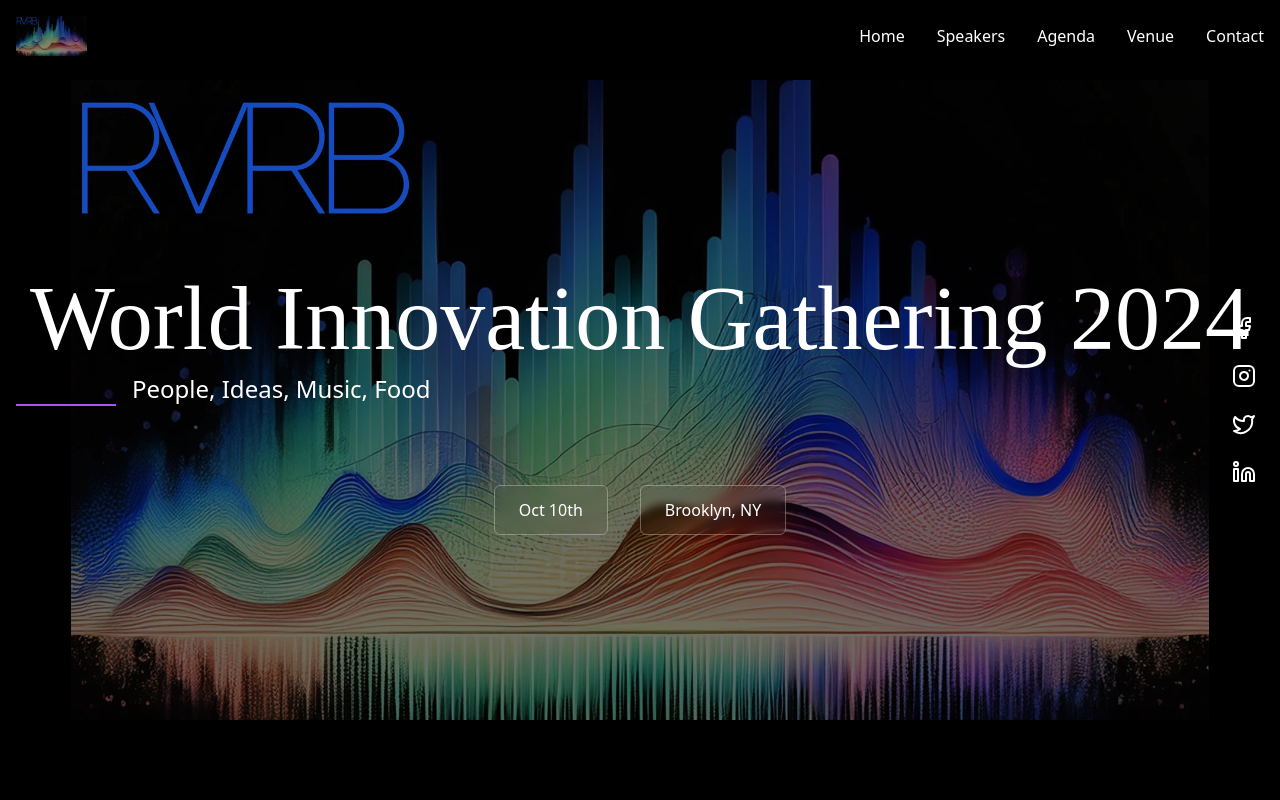
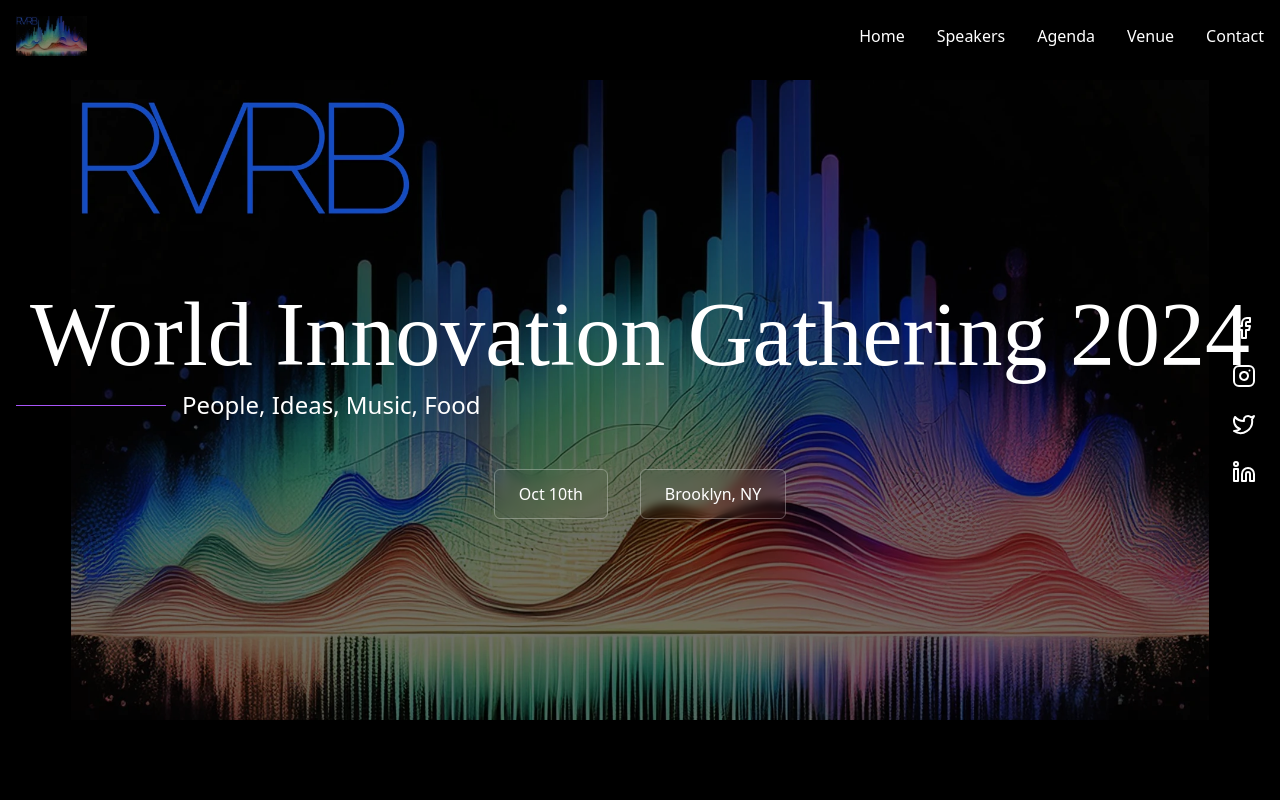
Before and after one commit to TheConstructorsBand/RVRB, a React (Vite) app: page / in a window 1280 px wide. Shown: the top 800 px of the page. Built offline with nearby package versions, Linux system fonts and the light colour scheme.

Commit message:
Change in animation

```diff
--- a/src/App.css
+++ b/src/App.css
@@ -16,13 +16,13 @@
 }
 
 .slide-in-from-left {
-  transform: translateX(-100%);
+  transform: translateX(-50%); /* Starts closer to center (50% off-screen) */
   animation: slideIn 1s ease-out forwards;
 }
 
 @keyframes slideIn {
   0% {
-    transform: translateX(-100%);
+    transform: translateX(-50%);
   }
   100% {
     transform: translateX(0);
--- a/src/App.tsx
+++ b/src/App.tsx
@@ -188,11 +188,11 @@ function App() {
         <div className="container mx-auto px-4 z-10 text-center">
         <h1 style={{fontFamily: "'playfair display', serif",fontSize: "90px",fontWeight: 400, letterSpacing: "normal",lineHeight: "108px",wordSpacing: "0px"}} className="text-5xl md:text-7xl font-bold transition-opacity duration-1000 ease-in fade-in"> World Innovation Gathering 2024</h1>
         <div className="flex items-center slide-in-from-left transition-transform duration-1000">
-          <div className="w-[100px] h-[2px] bg-purple-500 mr-4"></div>
-           <p className="text-xl md:text-2xl mb-8">
+          <div className="w-[150px] h-[1px] bg-purple-500 mr-4 self-center"></div>
+          <p className="text-xl md:text-2xl">
            People, Ideas, Music, Food
           </p>
-          </div>
+        </div>
           <div className="flex justify-center space-x-8 mt-12">
             <div className="px-6 py-3 border border-white/30 rounded-md backdrop-blur-sm">
               Oct 10th
```
